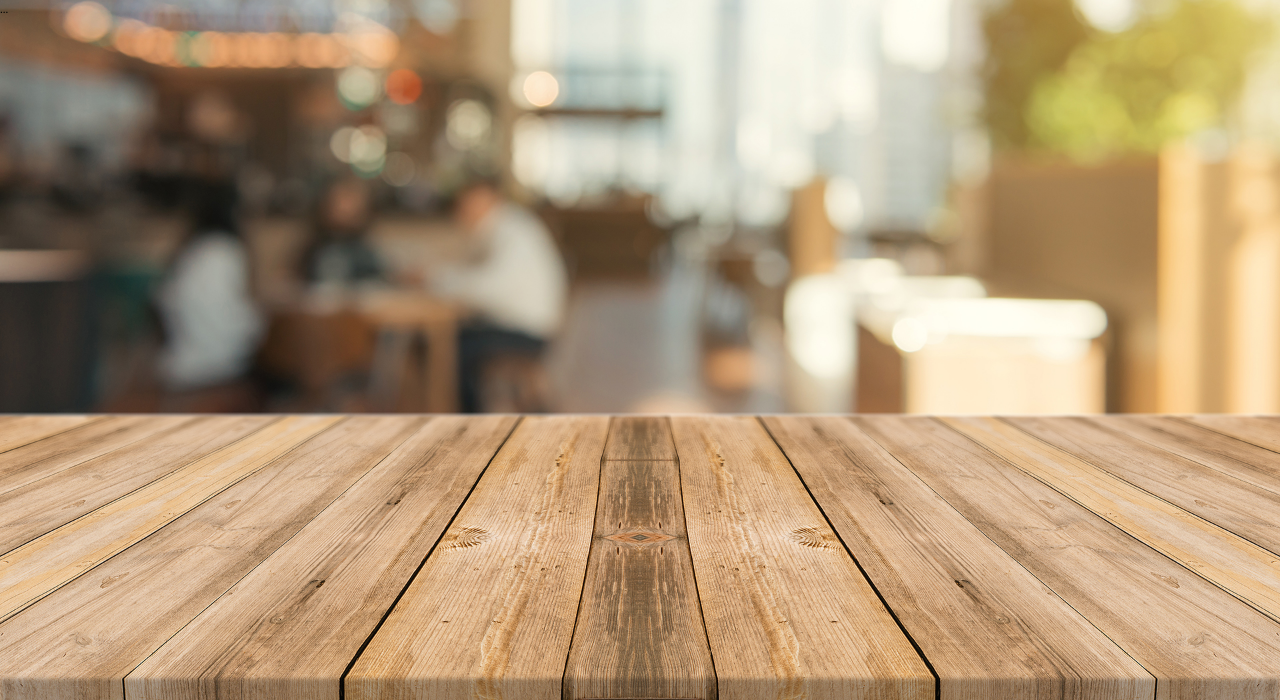
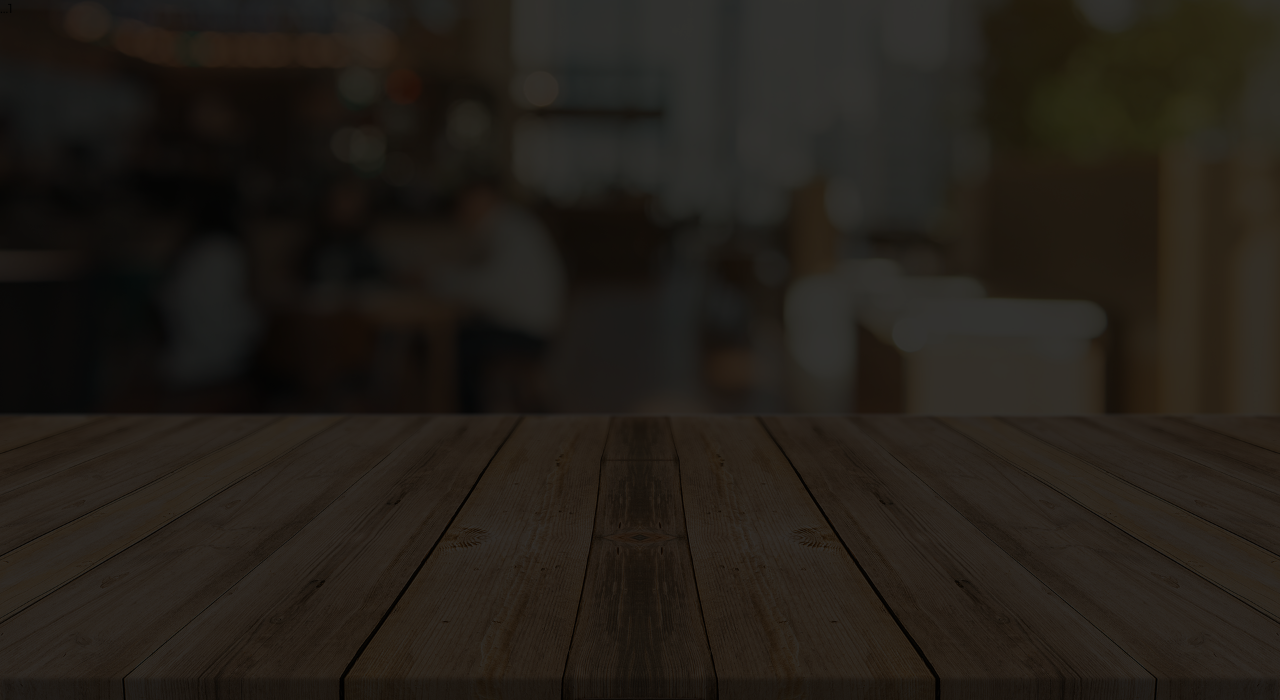
Before and after one commit to jsn-ads/B7WEB-FUNDAMENTOS, a PHP site: page /home.html in a window 1280 px wide. Shown: the part 100-800 px from the top of the page. Run offline with PHP 8.4, Linux system fonts and the light colour scheme.

Commit message:
B7WEB FUNDAMENTOS / HTML CSS3 AVANÇADO : PROJETO AWAX - (Slider parte 1)

```diff
--- a/02.HTMLCSS3 AVANÇADO/04-Projeto Awax/assets/css/style.css
+++ b/02.HTMLCSS3 AVANÇADO/04-Projeto Awax/assets/css/style.css
@@ -77,4 +77,17 @@ header{
     background-image: url('../img/bg.jpg');
     background-size: cover;
     background-position: bottom;
+    overflow: hidden;
 }
+
+.banner .sliders{
+    width: 1000vw;
+    height: 100%;
+}
+
+.banner .slide{
+    width: 100vw;
+    height: 100%;
+    display: inline-block;
+    background-color: rgba(0, 0, 0, 0.8);
+}
--- a/02.HTMLCSS3 AVANÇADO/04-Projeto Awax/home.html
+++ b/02.HTMLCSS3 AVANÇADO/04-Projeto Awax/home.html
@@ -41,7 +41,13 @@
         <section class="banner">
             <div class="sliders">
                 <div class="slide">
-                    ...
+                    ...1
+                </div>
+                <div class="slide">
+                    ...2
+                </div>
+                <div class="slide">
+                    ...3
                 </div>
             </div>
         </section>
```
